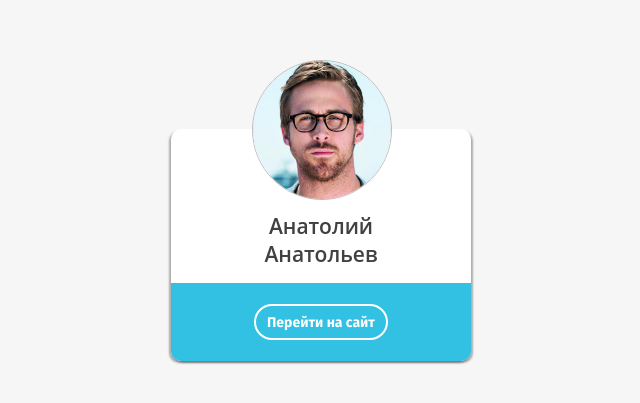
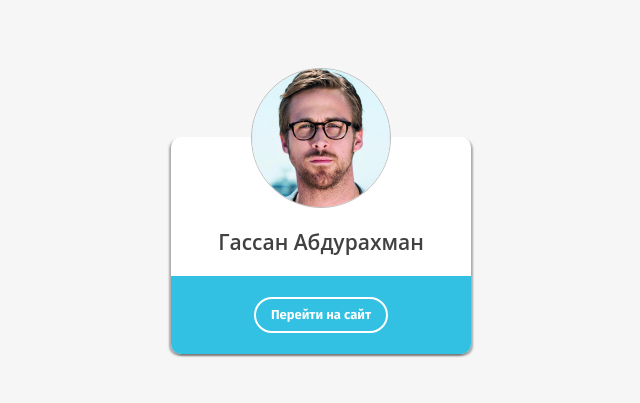
Before and after one commit to buccaneer33/control.github.io, a plain HTML site: page index.html in a window 1280 px wide. Shown: the part 155-558 px from the top of the page, without its empty margins (319-959 px from the left). Drawn offline with Linux system fonts and the light colour scheme.

Commit message:
flex text

```diff
--- a/css/ie-style.css
+++ b/css/ie-style.css
@@ -8,30 +8,31 @@
     overflow: auto;
     min-height: 700px;
     background-color: #f6f6f6;
-  /*  border: 1px solid #000;*/
 
   }
 .userform{
   width:300px;
-  height: 232px;
+  min-height: 200px;
+  height: auto;
+  display: block;
   position: absolute;
   top: 50%;
   left: 50%;
   margin: -116px 0 0 -150px;
   border-radius: 10px;
   background-color: #fff;
-/*  border: 1px solid #000;*/
   box-shadow: -2px 2px 2px rgba(0, 0, 0, 0.3), 2px 2px 2px rgba(0, 0, 0, 0.3);
 }
 .userform__body{
   width:300px;
-  height: 154px;
+
+  height: auto;
+  display: block;
 }
 
 .userform__image-box{
   height: 75px;
   width: 300px;
-  /*border: 1px solid #000;*/
 }
 .userform__image{
   border: 1px solid #bebebe;
@@ -44,49 +45,41 @@
 
 }
 .userform__title-box{
-  height: 83px;
-  width: 300px;
-
-/*border: 1px solid #000;  */
+  height: auto;
+  width: 260px;
+  display: block;
+  padding: 20px;
+  text-align: center;
+  vertical-align: bottom;
 
 }
 .userform__title{
-  position: absolute;
-  top: 50%;
-  margin-top: -33px;
-  display: block;
-  text-align: center;
-  vertical-align: bottom;
-  height: 53px;
-  width: 300px;
+  min-height: 83px;
   color: #414141;
   font-size:21px;
   font-family: 'Open Sans', arial;
   font-weight: 600;
-  /*border: 1px solid #0f0;*/
+  text-align: center;
+  vertical-align: bottom;
+  border: 1px solid #0f0;
 }
 
 .userform__footer{
   display: block;
-  position: absolute;
-  width:300px;
-  height: 78px;
+  width:134px;
+  min-height: 36px;
+  height: auto;
   background-color: #33c1e3;
   border-radius: 0 0 10px 10px;
-   /*border: 1px solid #000;  */
+   padding: 21px 83px;
 }
 
 
 .userform__button{
-  position: absolute;
-  top: 50%;
-  left: 50%;
-  margin-top: -18px;
-  margin-left: -67px;
   height: 36px;
   width: 134px;
   background-color: #33c1e3;
-  border: 2px solid #fff;/**/
+  border: 2px solid #fff;
   border-radius: 18px;
   font-size: 14px;
   font-weight: bold;
--- a/css/style.css
+++ b/css/style.css
@@ -13,8 +13,9 @@
 }
 .userform{
   width:300px;
-  height: 232px;
-  margin: auto;
+  height: auto;
+  display: block;
+
   border-radius: 10px;
   background-color: #fff;
   box-shadow: -2px 2px 2px rgba(0, 0, 0, 0.3), 2px 2px 2px rgba(0, 0, 0, 0.3);
@@ -45,7 +46,6 @@
 }
 .userform__body{
   width:300px;
-  height: 154px;
 }
 .userform__footer{
   width:300px;
@@ -74,7 +74,12 @@
 
 }
 .userform__title-box{
-  height: 83px;
+  height: auto;
+  width: 260px;
+  display: block;
+  padding: 20px;
+  text-align: center;
+  vertical-align: bottom;
 }
 .userform__title{
   color: #414141;
--- a/index.html
+++ b/index.html
@@ -3,13 +3,14 @@
 <head>
 <meta charset="UTF-8">
 <title>Hello image</title>
-<!--
+
 <link href="css/style.css" rel="stylesheet" type="text/css">
--->
+
 <link href="https://fonts.googleapis.com/css?family=Fira+Sans:400,500,600,700&amp;subset=cyrillic,cyrillic-ext" rel="stylesheet">
 <!---->
+<!--
 <link rel="stylesheet" type="text/css" href="css/ie-style.css" />
-
+-->
 </head>
 <body class="body">
 <div class="wrapper flexbox">
@@ -19,8 +20,9 @@
           <img class="userform__image" src="img/scrubs1.png">
         </div>
         <div class="userform__title-box flexbox">
-          <span class="userform__title">Анатолий <br/>
-          Анатольев</span>
+          <span class="userform__title">
+            Гассан Абдурахман <!--ибн Хаттаб Остап сулейман Берта Мария Бендер-->
+          </span>
         </div>
 
 
```
